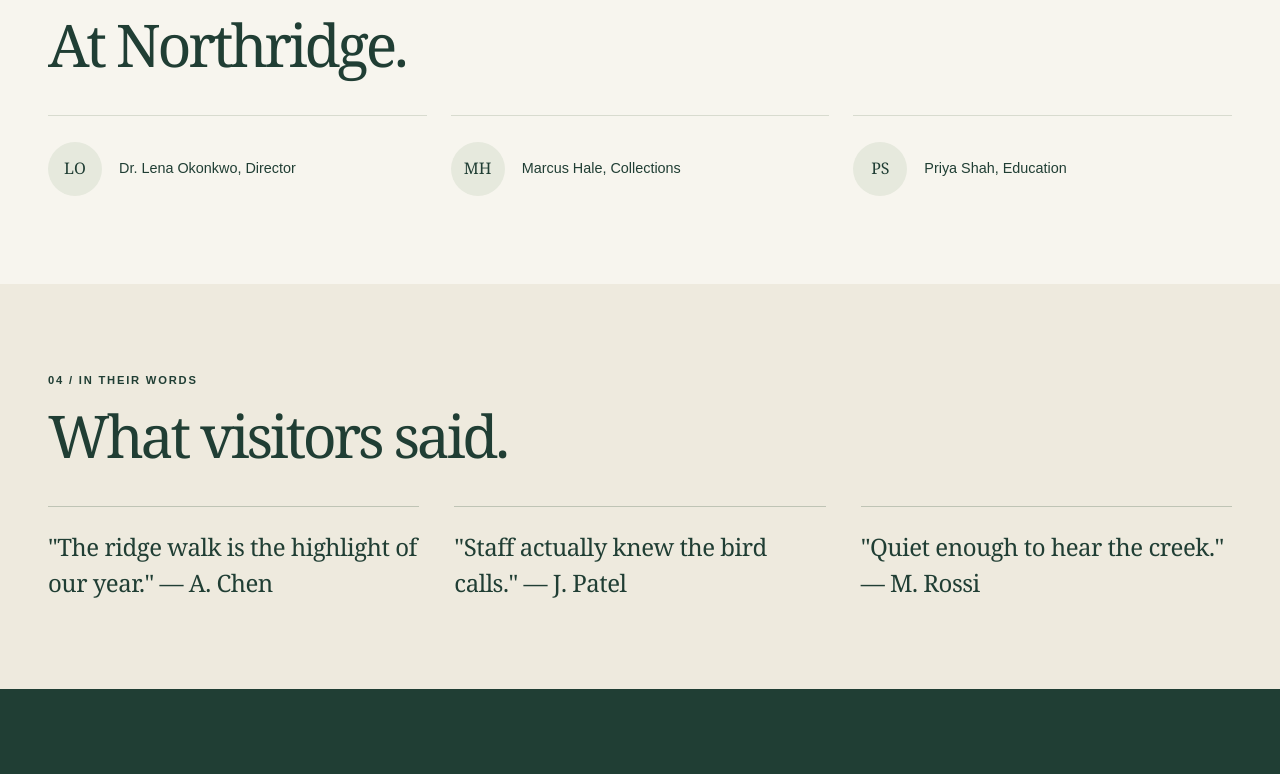
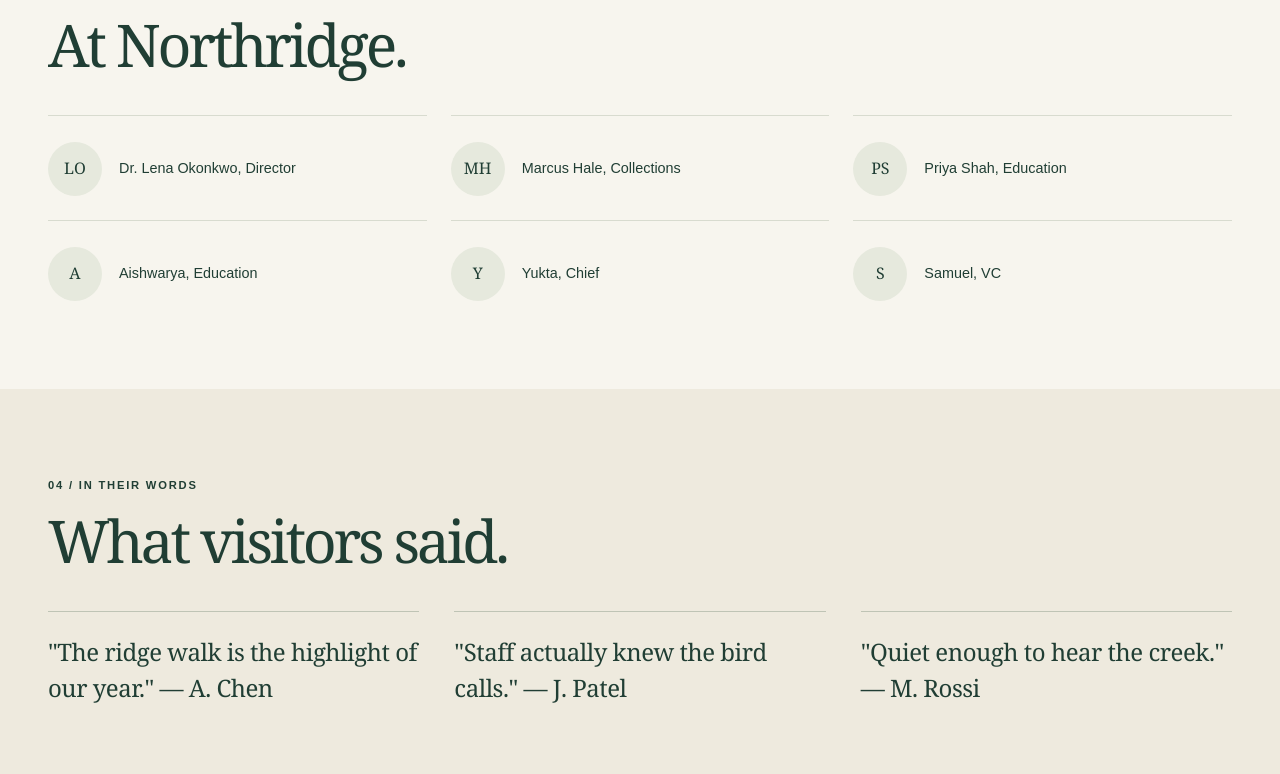
Before and after one commit to penugondasrinivasbabu-cmyk/Filelive, a plain HTML site: page site/index.html in a window 1280 px wide. Shown: the part 2346-3120 px from the top of the page. Drawn offline with Linux system fonts and the light colour scheme.

Commit message:
Add three people to the site and synchronize the README roster

```diff
--- a/site/index.html
+++ b/site/index.html
@@ -59,7 +59,7 @@
     </div></section>
     <section class="section wrap" id="team" aria-labelledby="team-title">
       <div class="section-heading"><p class="eyebrow">03 / The people</p><h2 id="team-title">At Northridge.</h2></div>
-      <ul class="team-grid"><li><span class="initials" aria-hidden="true">LO</span><p>Dr. Lena Okonkwo, Director</p></li><li><span class="initials" aria-hidden="true">MH</span><p>Marcus Hale, Collections</p></li><li><span class="initials" aria-hidden="true">PS</span><p>Priya Shah, Education</p></li></ul>
+      <ul class="team-grid"><li><span class="initials" aria-hidden="true">LO</span><p>Dr. Lena Okonkwo, Director</p></li><li><span class="initials" aria-hidden="true">MH</span><p>Marcus Hale, Collections</p></li><li><span class="initials" aria-hidden="true">PS</span><p>Priya Shah, Education</p></li><li><span class="initials" aria-hidden="true">A</span><p>Aishwarya, Education</p></li><li><span class="initials" aria-hidden="true">Y</span><p>Yukta, Chief</p></li><li><span class="initials" aria-hidden="true">S</span><p>Samuel, VC</p></li></ul>
     </section>
     <section class="quotes-section" aria-labelledby="quotes-title"><div class="section wrap">
       <div class="section-heading"><p class="eyebrow">04 / In their words</p><h2 id="quotes-title">What visitors said.</h2></div>
```
Also changed, not shown: 1 other file.
